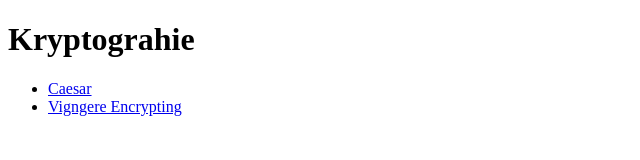
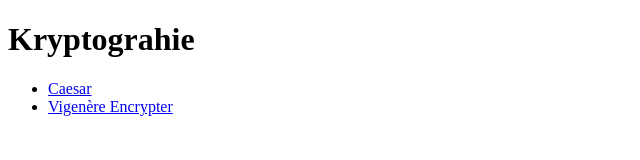
Before and after one commit to SWFDtf/Kryptographie, a plain HTML site: page index.html in a window 1280 px wide. Shown: the full height of the page, 0-640 px from the left. Drawn offline with Linux system fonts and the light colour scheme.

Commit message:
Update index.html

```diff
--- a/index.html
+++ b/index.html
@@ -8,7 +8,7 @@
     <h1>Kryptograhie</h1>
     <ul>
         <li><a href="caesar.html">Caesar</a></li>
-        <li><a href="vigenere-encrypter.html">Vigngere Encrypting</a></li>
+        <li><a href="vigenere-encrypter.html">Vigenère Encrypter</a></li>
         <!-- <li><a href="about.html">About</a></li> -->
     </ul>
 </body>
```
